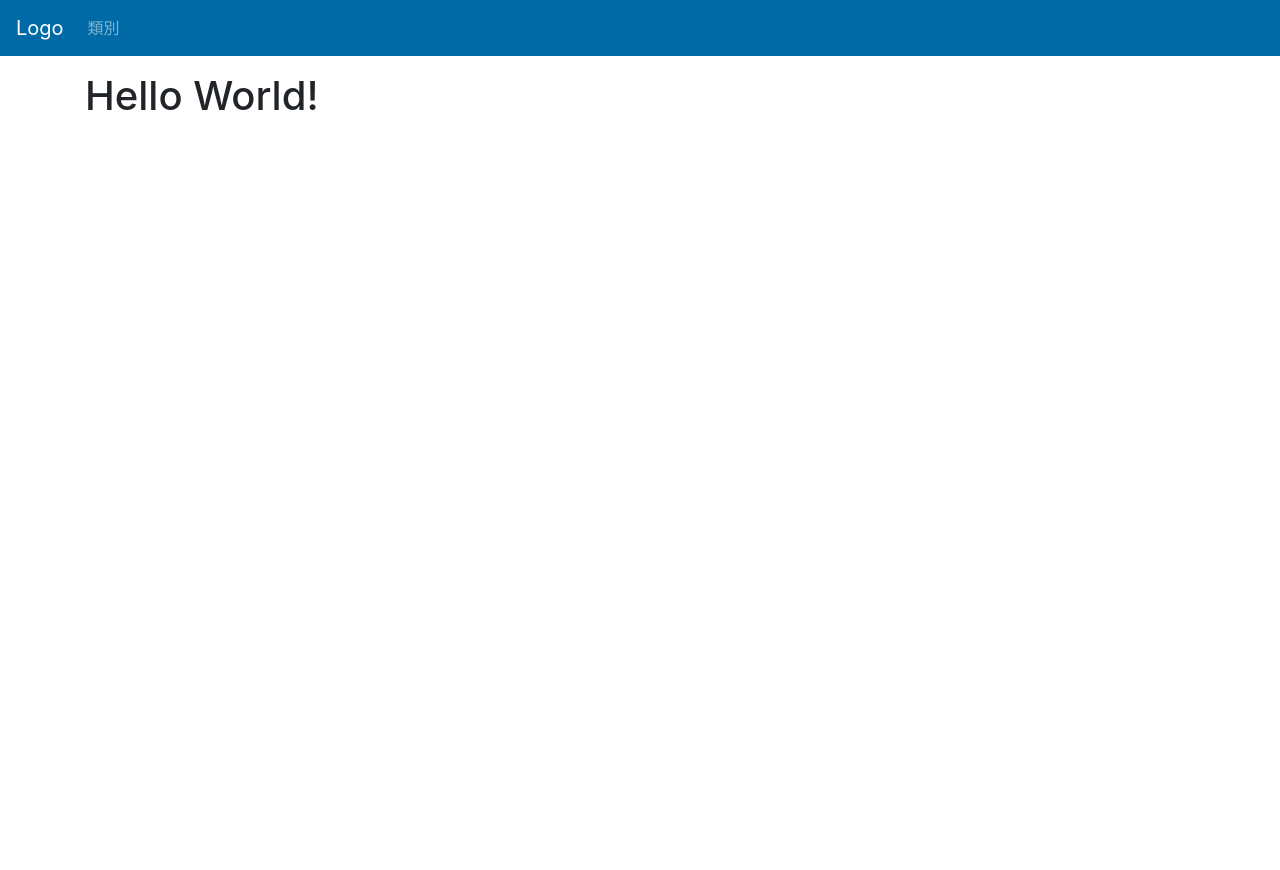
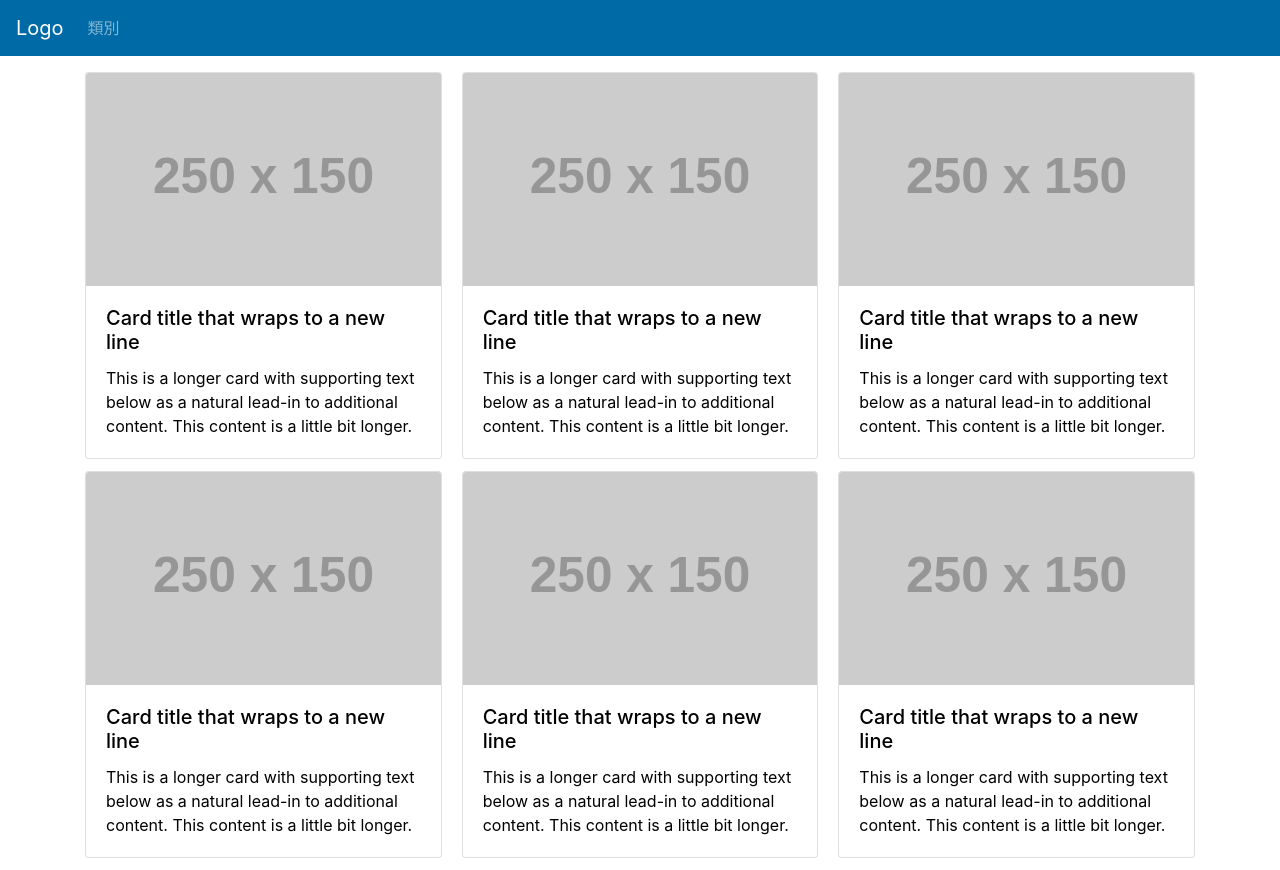
Before and after one commit to fergusKe/flask-board, a Flask app: page / in a window 1280 px wide. Before the commit the page ends 110 px from the top, so only its background shows below. Run offline with Flask 2, Linux system fonts and the light colour scheme; grey boxes labelled with a size stand in for pictures from a placeholder-image service; some libraries are stand-ins or nearby versions.

Commit message:
串接首頁與詳情頁

```diff
--- a/templates/base.html
+++ b/templates/base.html
@@ -22,7 +22,7 @@
 <body>
   <div class="wrapper">
     <nav class="navbar navbar-expand-md navbar-dark">
-      <a class="navbar-brand" href="index.html">Logo</a>
+      <a class="navbar-brand" href="/">Logo</a>
       <button class="navbar-toggler" type="button" data-toggle="collapse" data-target="#navbarSupportedContent" aria-controls="navbarSupportedContent" aria-expanded="false" aria-label="Toggle navigation">
         <span class="navbar-toggler-icon"></span>
       </button>
--- a/templates/index.html
+++ b/templates/index.html
@@ -1,5 +1,60 @@
 {% extends "base.html" %}
 
 {% block content %}
-<h1>Hello World!</h1>
+<div class="card-columns">
+  <div class="card">
+    <a href="{{ url_for('posts', id='123') }}">
+      <img src="https://fakeimg.pl/250x150/" class="card-img-top" alt="...">
+      <div class="card-body">
+        <h5 class="card-title">Card title that wraps to a new line</h5>
+        <p class="card-text">This is a longer card with supporting text below as a natural lead-in to additional content. This content is a little bit longer.</p>
+      </div>
+    </a>
+  </div>
+  <div class="card">
+    <a href="{{ url_for('posts', id='123') }}">
+      <img src="https://fakeimg.pl/250x150/" class="card-img-top" alt="...">
+      <div class="card-body">
+        <h5 class="card-title">Card title that wraps to a new line</h5>
+        <p class="card-text">This is a longer card with supporting text below as a natural lead-in to additional content. This content is a little bit longer.</p>
+      </div>
+    </a>
+  </div>
+  <div class="card">
+    <a href="{{ url_for('posts', id='123') }}">
+      <img src="https://fakeimg.pl/250x150/" class="card-img-top" alt="...">
+      <div class="card-body">
+        <h5 class="card-title">Card title that wraps to a new line</h5>
+        <p class="card-text">This is a longer card with supporting text below as a natural lead-in to additional content. This content is a little bit longer.</p>
+      </div>
+    </a>
+  </div>
+  <div class="card">
+    <a href="{{ url_for('posts', id='123') }}">
+      <img src="https://fakeimg.pl/250x150/" class="card-img-top" alt="...">
+      <div class="card-body">
+        <h5 class="card-title">Card title that wraps to a new line</h5>
+        <p class="card-text">This is a longer card with supporting text below as a natural lead-in to additional content. This content is a little bit longer.</p>
+      </div>
+    </a>
+  </div>
+  <div class="card">
+    <a href="{{ url_for('posts', id='123') }}">
+      <img src="https://fakeimg.pl/250x150/" class="card-img-top" alt="...">
+      <div class="card-body">
+        <h5 class="card-title">Card title that wraps to a new line</h5>
+        <p class="card-text">This is a longer card with supporting text below as a natural lead-in to additional content. This content is a little bit longer.</p>
+      </div>
+    </a>
+  </div>
+  <div class="card">
+    <a href="{{ url_for('posts', id='123') }}">
+      <img src="https://fakeimg.pl/250x150/" class="card-img-top" alt="...">
+      <div class="card-body">
+        <h5 class="card-title">Card title that wraps to a new line</h5>
+        <p class="card-text">This is a longer card with supporting text below as a natural lead-in to additional content. This content is a little bit longer.</p>
+      </div>
+    </a>
+  </div>
+</div>
 {% endblock %}
--- a/templates/posts.html
+++ b/templates/posts.html
@@ -1,5 +1,6 @@
 {% extends "base.html" %}
 
 {% block content %}
-<h1>文章編號是: {{id}}</h1>
+<h2>文章標題 - {{id}}</h2>
+<p>Lorem ipsum dolor, sit amet consectetur adipisicing elit. Corporis incidunt aperiam repellat modi placeat minus praesentium est ullam alias excepturi. Repellat ab unde dignissimos nostrum mollitia minus reiciendis non provident?</p>
 {% endblock  %}
```
